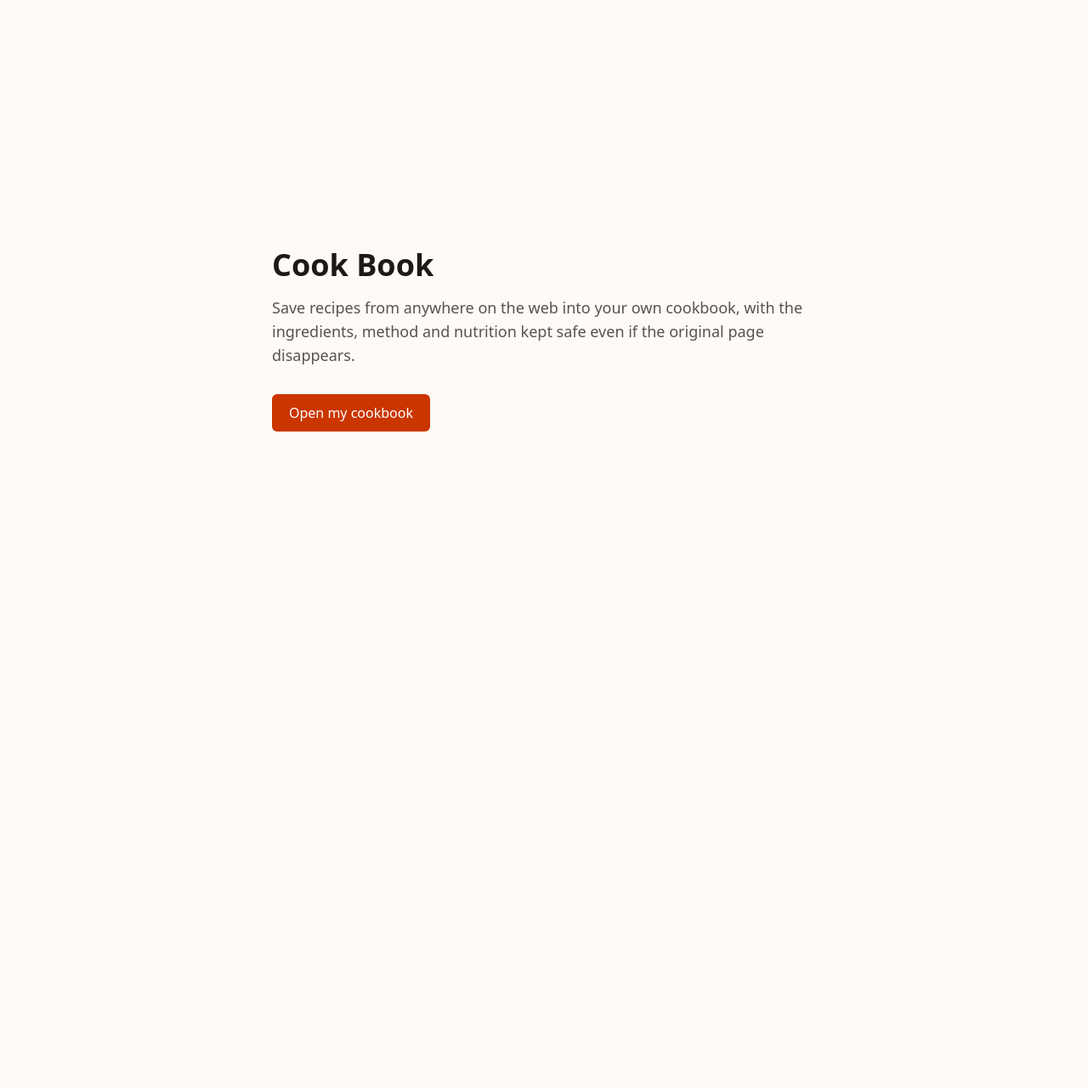
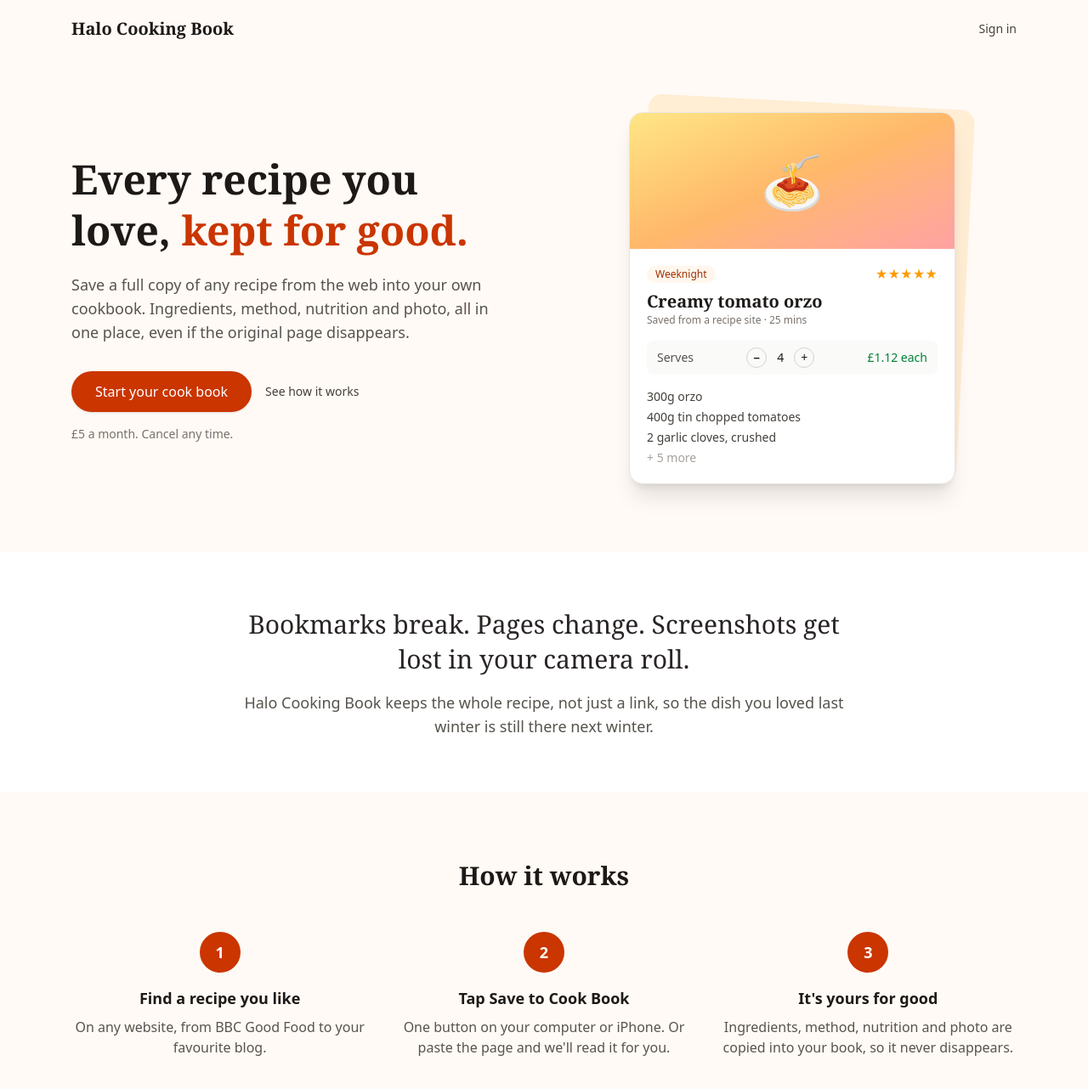
Before and after one commit to oscarlayzell-art/cookbook, a Next.js app: page / in a window 1280 px wide. Shown: the top 1282 px of the page at 85% size. Before the commit the page ends 800 px from the top, so only its background shows below. Built offline with nearby package versions, Linux system fonts and the light colour scheme.

Commit message:
Overhaul the signed-out landing page to introduce Halo Cooking Book and lead to sign-up
Co-Authored-By: Claude Opus 5.5 (1M context) <noreply@anthropic.com>
Claude-Session: https://claude.ai/code/session_014bTrRipBYi7T8dqyWJxsix

```diff
--- a/src/app/login/page.tsx
+++ b/src/app/login/page.tsx
@@ -25,8 +25,10 @@ export default function LoginPage() {
   const [sent, setSent] = useState(false);
   const [busy, setBusy] = useState(false);
   const [error, setError] = useState<string | null>(null);
+  const [isNew, setIsNew] = useState(false);
 
   useEffect(() => {
+    if (new URLSearchParams(window.location.search).has("new")) setIsNew(true);
     if (new URLSearchParams(window.location.search).get("error") === "link") {
       setError("That sign-in link didn't work. It may have expired or been opened in a different browser. Ask for a new one below.");
     }
@@ -61,10 +63,14 @@ export default function LoginPage() {
 
   return (
     <main className="mx-auto max-w-sm px-4 py-24">
-      <h1 className="text-3xl font-semibold">{sent ? "Check your inbox" : "Sign in"}</h1>
+      <h1 className="text-3xl font-semibold">{sent ? "Check your inbox" : isNew ? "Create your account" : "Sign in"}</h1>
       {!sent ? (
         <form onSubmit={sendEmail} className="mt-6 space-y-4">
-          <p className="text-stone-700">Enter your email and we&apos;ll send you a sign-in link. No password needed.</p>
+          <p className="text-stone-700">
+            {isNew
+              ? "Enter your email and we'll send you a link to get started. No password needed."
+              : "Enter your email and we'll send you a sign-in link. No password needed."}
+          </p>
           <label className="block">
             <span className="text-sm">Email</span>
             <input type="email" required autoComplete="email" value={email} onChange={(e) => setEmail(e.target.value)} className={input} />
--- a/src/app/page.tsx
+++ b/src/app/page.tsx
@@ -1,19 +1,206 @@
 import Link from "next/link";
+import type { Metadata } from "next";
+
+export const metadata: Metadata = {
+  title: "Halo Cooking Book · Every recipe you love, kept for good",
+  description:
+    "Save a full copy of any recipe from the web: ingredients, method, nutrition and photo. Scale servings, cost each portion and find it again in seconds.",
+};
+
+const serif = "font-[Georgia,'Times_New_Roman',serif]";
+const cta =
+  "inline-block rounded-full bg-orange-700 px-7 py-3 text-base font-medium text-white shadow-sm transition hover:bg-orange-800";
+
+const steps = [
+  {
+    title: "Find a recipe you like",
+    body: "On any website, from BBC Good Food to your favourite blog.",
+  },
+  {
+    title: "Tap Save to Cook Book",
+    body: "One button on your computer or iPhone. Or paste the page and we'll read it for you.",
+  },
+  {
+    title: "It's yours for good",
+    body: "Ingredients, method, nutrition and photo are copied into your book, so it never disappears.",
+  },
+];
+
+const features = [
+  { icon: "⚖️", title: "Scale any recipe", body: "Cooking for two or ten? Change the servings and every quantity updates." },
+  { icon: "💷", title: "Know what it costs", body: "Snap your shopping receipts and see the cost per portion of each dish." },
+  { icon: "🔎", title: "Find it in seconds", body: "Search by name or ingredient, and sort your book with your own labels." },
+  { icon: "⭐", title: "Rate and remember", body: "Star the keepers and add your own photo of how it really turned out." },
+  { icon: "✨", title: "Paste anything", body: "Copy a recipe from anywhere, even a page that won't share, and AI tidies it up." },
+  { icon: "🛟", title: "Never lose one again", body: "Sites change and links break. Your copy stays exactly as you saved it." },
+];
+
+function RecipeCard() {
+  return (
+    <div className="relative mx-auto w-full max-w-sm">
+      <div className="absolute -right-3 -top-3 h-full w-full rotate-3 rounded-2xl bg-orange-100" aria-hidden />
+      <div className="relative overflow-hidden rounded-2xl border border-stone-200 bg-white shadow-xl">
+        <div className="flex h-40 items-center justify-center bg-gradient-to-br from-amber-200 via-orange-300 to-red-300 text-6xl">
+          🍝
+        </div>
+        <div className="space-y-4 p-5">
+          <div>
+            <div className="flex items-center justify-between">
+              <span className="rounded-full bg-orange-50 px-2.5 py-0.5 text-xs font-medium text-orange-800">
+                Weeknight
+              </span>
+              <span className="text-sm text-amber-500">★★★★★</span>
+            </div>
+            <h3 className={`${serif} mt-2 text-xl font-semibold`}>Creamy tomato orzo</h3>
+            <p className="text-xs text-stone-500">Saved from a recipe site · 25 mins</p>
+          </div>
+          <div className="flex items-center justify-between rounded-lg bg-stone-50 px-3 py-2 text-sm">
+            <span className="text-stone-600">Serves</span>
+            <span className="flex items-center gap-3 font-medium">
+              <span className="flex h-6 w-6 items-center justify-center rounded-full border border-stone-300">−</span>4
+              <span className="flex h-6 w-6 items-center justify-center rounded-full border border-stone-300">+</span>
+            </span>
+            <span className="font-medium text-green-700">£1.12 each</span>
+          </div>
+          <ul className="space-y-1 text-sm text-stone-700">
+            <li>300g orzo</li>
+            <li>400g tin chopped tomatoes</li>
+            <li>2 garlic cloves, crushed</li>
+            <li className="text-stone-400">+ 5 more</li>
+          </ul>
+        </div>
+      </div>
+    </div>
+  );
+}
 
 export default function Home() {
   return (
-    <main className="mx-auto flex min-h-screen max-w-2xl flex-col justify-center px-4">
-      <h1 className="text-4xl font-semibold">Cook Book</h1>
-      <p className="mt-4 text-lg text-stone-600">
-        Save recipes from anywhere on the web into your own cookbook, with the ingredients,
-        method and nutrition kept safe even if the original page disappears.
-      </p>
-      <Link
-        href="/book"
-        className="mt-8 w-fit rounded-md bg-orange-700 px-5 py-2.5 font-medium text-white"
-      >
-        Open my cookbook
-      </Link>
-    </main>
+    <div className="overflow-x-hidden">
+      <header className="mx-auto flex max-w-6xl items-center justify-between px-5 py-5">
+        <span className={`${serif} text-xl font-semibold`}>Halo Cooking Book</span>
+        <Link href="/login" className="text-sm font-medium text-stone-700 hover:text-orange-800">
+          Sign in
+        </Link>
+      </header>
+
+      <main>
+        {/* Hero */}
+        <section className="mx-auto grid max-w-6xl items-center gap-14 px-5 pb-20 pt-10 md:grid-cols-2 md:pt-16">
+          <div>
+            <h1 className={`${serif} text-4xl font-semibold leading-tight sm:text-5xl`}>
+              Every recipe you love, <span className="text-orange-700">kept for good.</span>
+            </h1>
+            <p className="mt-5 max-w-lg text-lg text-stone-600">
+              Save a full copy of any recipe from the web into your own cookbook. Ingredients, method,
+              nutrition and photo, all in one place, even if the original page disappears.
+            </p>
+            <div className="mt-8 flex flex-wrap items-center gap-4">
+              <Link href="/login?new=1" className={cta}>
+                Start your cook book
+              </Link>
+              <a href="#how" className="text-sm font-medium text-stone-700 underline-offset-4 hover:underline">
+                See how it works
+              </a>
+            </div>
+            <p className="mt-4 text-sm text-stone-500">£5 a month. Cancel any time.</p>
+          </div>
+          <RecipeCard />
+        </section>
+
+        {/* Problem */}
+        <section className="bg-white">
+          <div className="mx-auto max-w-3xl px-5 py-16 text-center">
+            <p className={`${serif} text-2xl leading-snug text-stone-800 sm:text-3xl`}>
+              Bookmarks break. Pages change. Screenshots get lost in your camera roll.
+            </p>
+            <p className="mt-4 text-lg text-stone-600">
+              Halo Cooking Book keeps the whole recipe, not just a link, so the dish you loved last winter
+              is still there next winter.
+            </p>
+          </div>
+        </section>
+
+        {/* How it works */}
+        <section id="how" className="mx-auto max-w-6xl scroll-mt-8 px-5 py-20">
+          <h2 className={`${serif} text-center text-3xl font-semibold`}>How it works</h2>
+          <ol className="mt-12 grid gap-8 md:grid-cols-3">
+            {steps.map((s, i) => (
+              <li key={s.title} className="text-center">
+                <span className="mx-auto flex h-12 w-12 items-center justify-center rounded-full bg-orange-700 text-lg font-semibold text-white">
+                  {i + 1}
+                </span>
+                <h3 className="mt-4 text-lg font-semibold">{s.title}</h3>
+                <p className="mt-2 text-stone-600">{s.body}</p>
+              </li>
+            ))}
+          </ol>
+        </section>
+
+        {/* Features */}
+        <section className="bg-orange-50/60">
+          <div className="mx-auto max-w-6xl px-5 py-20">
+            <h2 className={`${serif} text-center text-3xl font-semibold`}>More than a list of links</h2>
+            <div className="mt-12 grid gap-5 sm:grid-cols-2 lg:grid-cols-3">
+              {features.map((f) => (
+                <div key={f.title} className="rounded-2xl border border-orange-100 bg-white p-6">
+                  <span className="text-3xl" aria-hidden>
+                    {f.icon}
+                  </span>
+                  <h3 className="mt-3 text-lg font-semibold">{f.title}</h3>
+                  <p className="mt-1 text-stone-600">{f.body}</p>
+                </div>
+              ))}
+            </div>
+          </div>
+        </section>
+
+        {/* Pricing */}
+        <section className="mx-auto max-w-6xl px-5 py-20">
+          <div className="mx-auto max-w-md rounded-3xl border border-stone-200 bg-white p-8 text-center shadow-sm">
+            <h2 className={`${serif} text-2xl font-semibold`}>One simple plan</h2>
+            <p className="mt-4">
+              <span className="text-5xl font-semibold">£5</span>
+              <span className="text-stone-500"> / month</span>
+            </p>
+            <ul className="mt-6 space-y-2 text-left text-stone-700">
+              {[
+                "Unlimited saved recipes",
+                "Save from any site, on computer or iPhone",
+                "AI recipe reading included every week",
+                "Servings scaling, costs, search and labels",
+                "Cancel any time, keep reading your book",
+              ].map((item) => (
+                <li key={item} className="flex gap-2">
+                  <span className="text-orange-700">✓</span>
+                  {item}
+                </li>
+              ))}
+            </ul>
+            <Link href="/login?new=1" className={`${cta} mt-8 w-full`}>
+              Start your cook book
+            </Link>
+            <p className="mt-3 text-xs text-stone-500">Sign up with just your email. No password to remember.</p>
+          </div>
+        </section>
+
+        {/* Final CTA */}
+        <section className="bg-stone-900 text-white">
+          <div className="mx-auto max-w-3xl px-5 py-16 text-center">
+            <h2 className={`${serif} text-3xl font-semibold`}>Your recipes deserve a proper home.</h2>
+            <Link href="/login?new=1" className={`${cta} mt-8`}>
+              Start your cook book
+            </Link>
+          </div>
+        </section>
+      </main>
+
+      <footer className="mx-auto flex max-w-6xl flex-wrap items-center justify-between gap-2 px-5 py-8 text-sm text-stone-500">
+        <span>© {new Date().getFullYear()} Halo Cooking Book</span>
+        <Link href="/login" className="hover:text-orange-800">
+          Already have an account? Sign in
+        </Link>
+      </footer>
+    </div>
   );
 }
```
